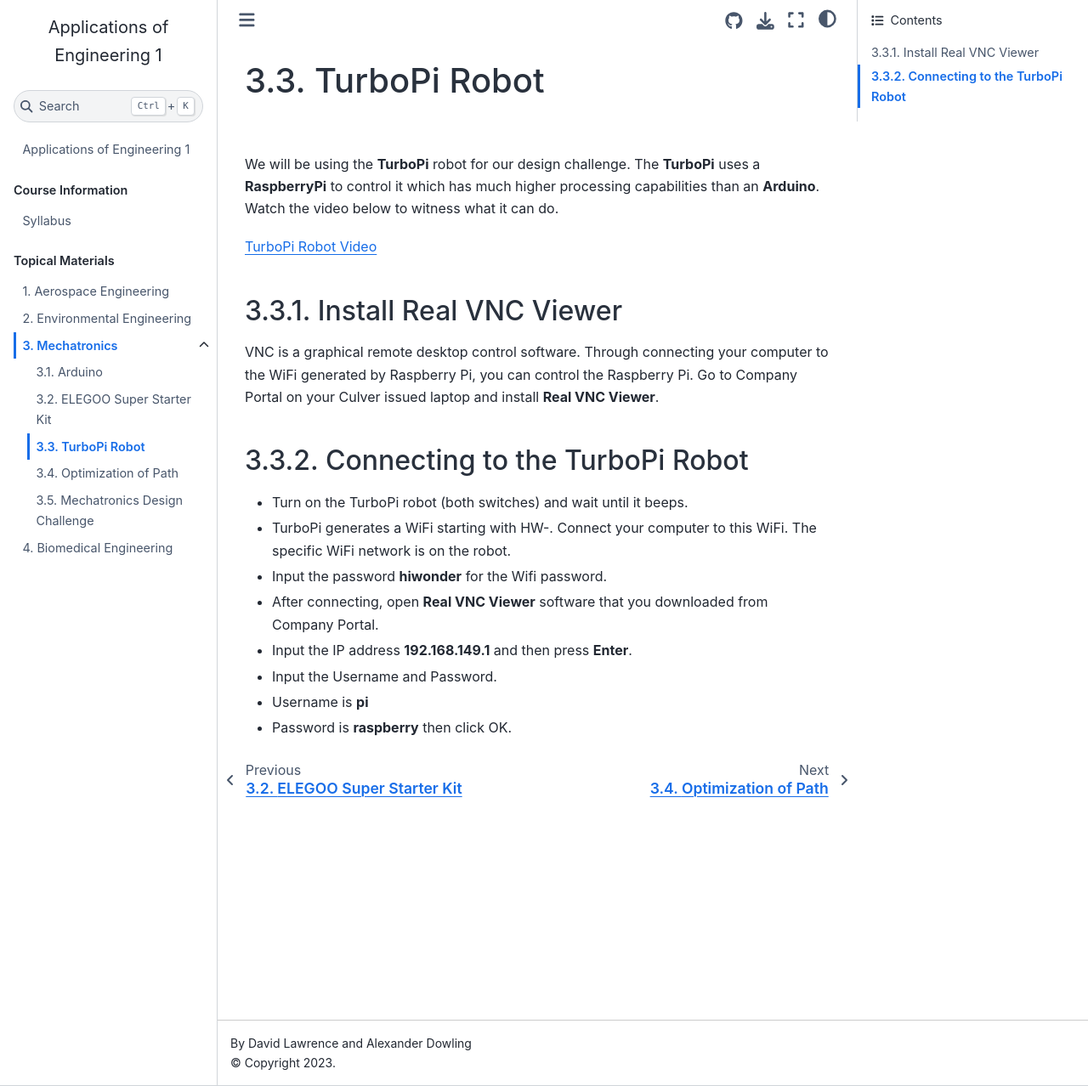
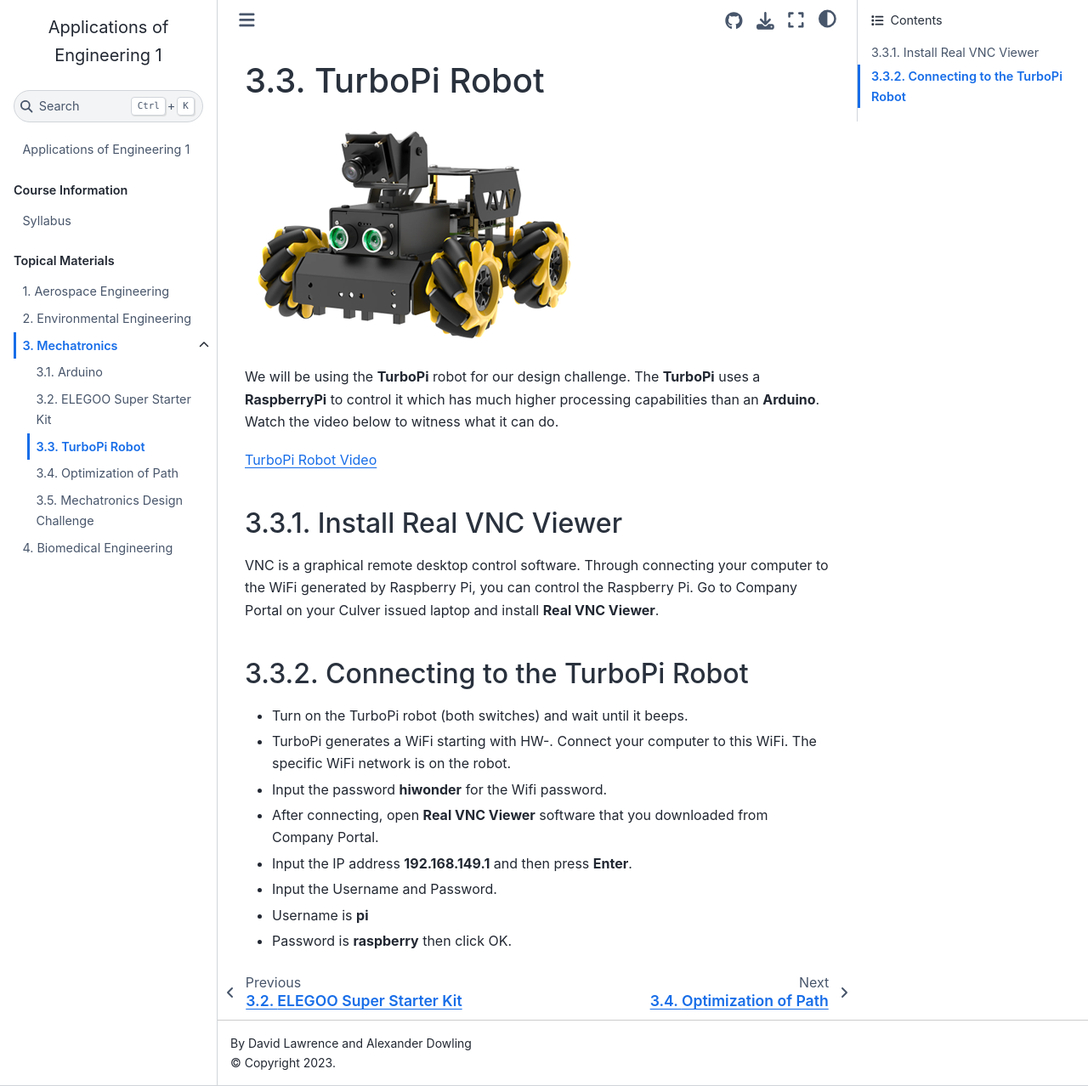
Before and after one commit to Culver-Academies/engineering1, a Jupyter Book: the page built from mech/TurboPi.md, in a window 1280 px wide and 1278 px high. Shown: the whole window at 85% size. Built offline with Jupyter Book 1.0.4 settings and Sphinx 7.4.7 and the Sphinx Book theme 1.1.4, drawn with Linux system fonts in a browser that asks for light colours.

Commit message:
Update TurboPi.md

```diff
--- a/mech/TurboPi.md
+++ b/mech/TurboPi.md
@@ -1,6 +1,6 @@
 # TurboPi Robot
 
-![](TurboPi.png)
+![](../TurboPi.png)
 
 We will be using the **TurboPi** robot for our design challenge. The **TurboPi** uses a **RaspberryPi** to control it which has much higher processing capabilities than an **Arduino**. Watch the video below to witness what it can do.
 
```
